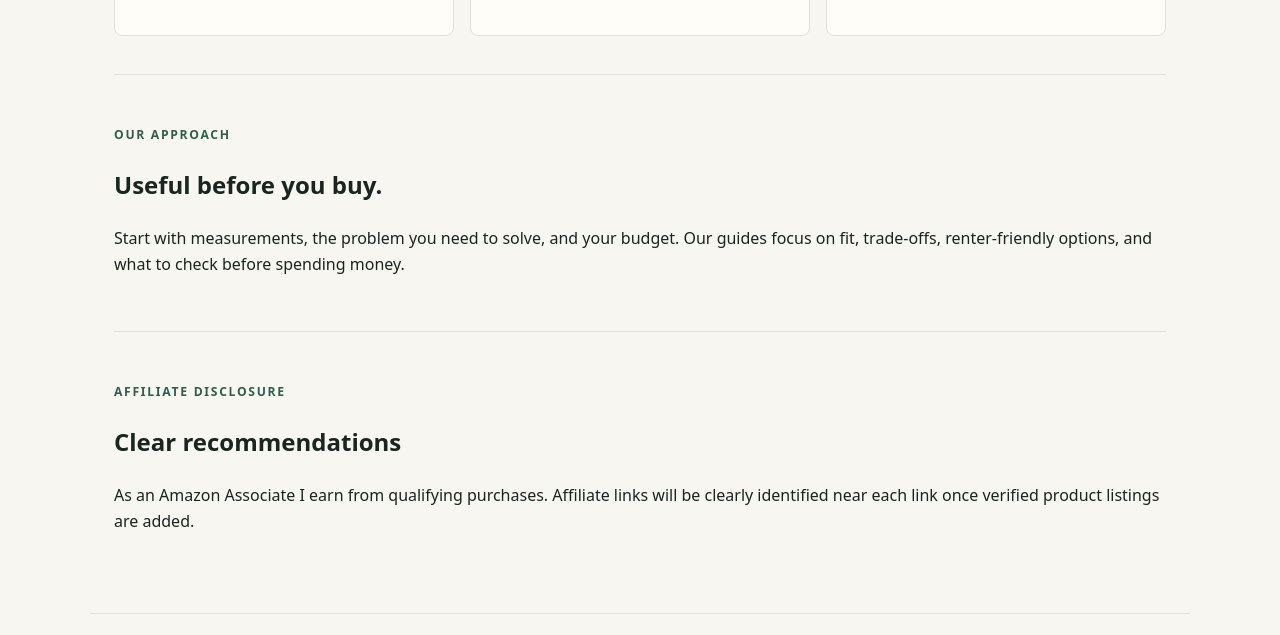
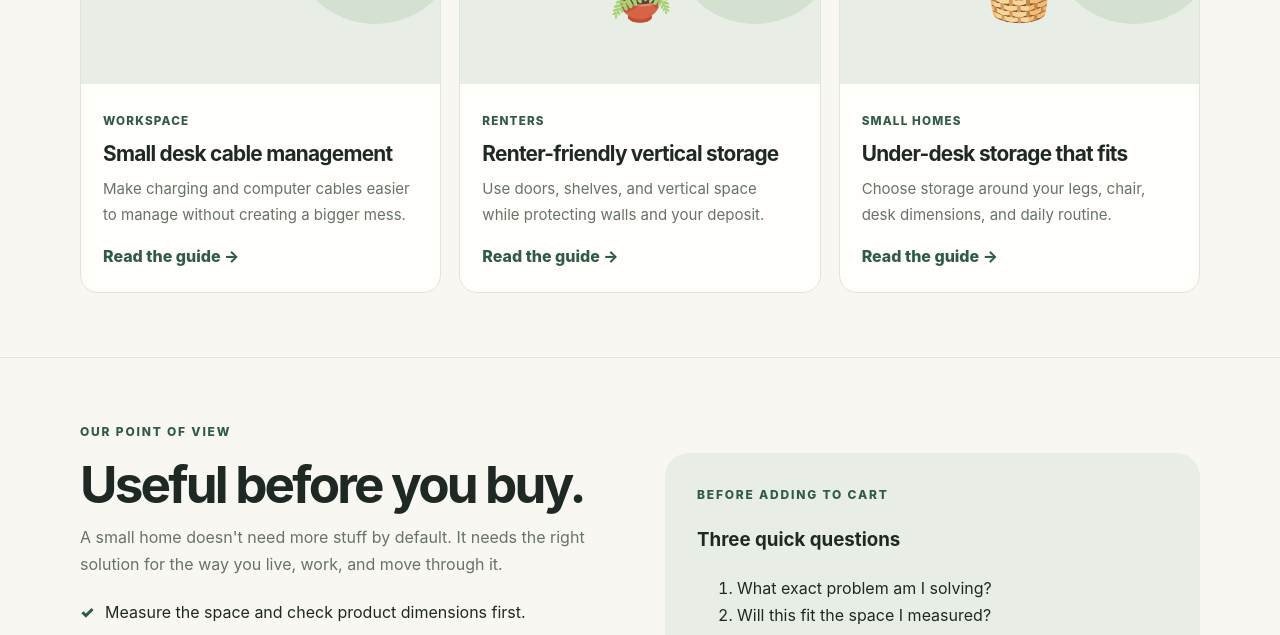
Before and after one commit to pc-xiaolong/nestora, a plain HTML site: page index.html in a window 1280 px wide. Shown: the part 1085-1720 px from the top of the page. Drawn offline with Linux system fonts and the light colour scheme.

Commit message:
Build polished Nestora affiliate homepage

```diff
--- a/index.html
+++ b/index.html
@@ -2,24 +2,25 @@
 <html lang="en">
 <head>
 <meta charset="utf-8"><meta name="viewport" content="width=device-width, initial-scale=1">
-<title>Nestora | Make every space work smarter</title>
-<meta name="description" content="Practical ideas for organizing small homes and making compact workspaces work smarter.">
-<style>
-:root{color-scheme:light;--ink:#182521;--muted:#5c6b65;--paper:#f7f6f0;--green:#315d4d;--line:#dce3db}
-*{box-sizing:border-box}body{margin:0;background:var(--paper);color:var(--ink);font:16px/1.65 system-ui,-apple-system,Segoe UI,sans-serif}
-header,main,footer{max-width:1100px;margin:auto;padding:24px}header{display:flex;justify-content:space-between;align-items:center;border-bottom:1px solid var(--line)}a{color:var(--green)}.brand{font-weight:800;font-size:1.35rem;text-decoration:none;letter-spacing:-.04em}nav{display:flex;gap:20px}nav a{text-decoration:none}.hero{padding:88px 24px 72px;max-width:900px}.eyebrow{text-transform:uppercase;letter-spacing:.14em;font-size:.76rem;font-weight:800;color:var(--green)}h1{font-size:clamp(2.7rem,8vw,5.5rem);line-height:1.02;letter-spacing:-.065em;margin:.2em 0}h1 em{color:var(--green)}.hero p:not(.eyebrow){max-width:650px;color:var(--muted);font-size:1.2rem}.button{display:inline-block;background:var(--green);color:white;padding:12px 20px;border-radius:6px;text-decoration:none;font-weight:700;margin-top:12px}.section{border-top:1px solid var(--line);padding:38px 0}.grid{display:grid;grid-template-columns:repeat(auto-fit,minmax(230px,1fr));gap:16px}.card{border:1px solid var(--line);background:#fffdf8;padding:22px;border-radius:8px}.card h3{line-height:1.25}.muted{color:var(--muted)}footer{border-top:1px solid var(--line);color:var(--muted);font-size:.9rem}footer a{margin-right:16px}@media(max-width:600px){header{align-items:flex-start;gap:12px;flex-direction:column}nav{gap:14px}.hero{padding-top:54px}}
-</style>
+<title>Nestora — Make Every Space Work Smarter</title>
+<meta name="description" content="Practical small-space living advice, home organization ideas, and thoughtful buying guides for compact homes and workspaces.">
+<meta name="theme-color" content="#f8f7f2">
+<link rel="canonical" href="https://nesstora.pages.dev/">
+<link rel="stylesheet" href="/assets/styles.css">
+<script defer src="/assets/site.js"></script>
 </head>
 <body>
-<header><a class="brand" href="/">Nestora</a><nav aria-label="Main navigation"><a href="#guides">Guides</a><a href="#about">About</a><a href="#disclosure">Disclosure</a></nav></header>
+<header class="site-header"><div class="wrap header-inner"><a class="brand" href="/" aria-label="Nestora home"><span class="brand-mark">N</span>Nestora</a><button class="nav-toggle" data-nav-toggle aria-expanded="false" aria-controls="main-nav">Menu</button><nav class="nav" id="main-nav" data-nav aria-label="Main navigation"><a href="/#guides">Guides</a><a href="/#method">Our approach</a><a href="/about.html">About</a><a href="/disclosure.html">Disclosure</a><a class="nav-cta" href="/#guides">Explore guides</a></nav></div></header>
 <main>
-<section class="hero"><p class="eyebrow">Small home. Smarter setup.</p><h1>Make your space work <em>smarter.</em></h1><p>Practical, renter-aware ideas for compact homes, tiny desks, and everyday clutter—without pretending every product works for everyone.</p><a class="button" href="#guides">Explore the guides ↓</a></section>
-<section id="guides" class="section"><p class="eyebrow">The field guide</p><h2>Start with a real problem</h2><p class="muted">Specific answers for small spaces—not endless product lists.</p><div class="grid">
-<article class="card"><p class="eyebrow">01 / Workspace</p><h3>Small desk cable management</h3><p>Reduce cable clutter safely, whether you rent or can drill into your desk.</p></article>
-<article class="card"><p class="eyebrow">02 / Renters</p><h3>Renter-friendly vertical storage</h3><p>Use walls and doors more effectively while respecting your lease and deposit.</p></article>
-<article class="card"><p class="eyebrow">03 / Small homes</p><h3>Under-desk storage</h3><p>Choose storage that fits your chair, legs, cables, and actual daily routine.</p></article>
-</div></section>
-<section id="about" class="section"><p class="eyebrow">Our approach</p><h2>Useful before you buy.</h2><p>Start with measurements, the problem you need to solve, and your budget. Our guides focus on fit, trade-offs, renter-friendly options, and what to check before spending money.</p></section>
-<section id="disclosure" class="section"><p class="eyebrow">Affiliate disclosure</p><h2>Clear recommendations</h2><p>As an Amazon Associate I earn from qualifying purchases. Affiliate links will be clearly identified near each link once verified product listings are added.</p></section>
-</main><footer><a class="brand" href="/">Nestora</a><p>Make Every Space Work Smarter.</p><p>Independent publisher. Product availability, prices, and terms can change.</p></footer>
+<section class="wrap hero"><div><p class="eyebrow">A calmer home starts with a better plan</p><h1>Make every space work <em>smarter.</em></h1><p class="hero-copy">Practical, renter-aware ideas for compact homes, tiny desks, and everyday clutter. Start with what you need, measure what you have, and buy only what makes your space work better.</p><div class="actions"><a class="button" href="#guides">Explore the guides <span aria-hidden="true">↗</span></a><a class="button secondary" href="/about.html">How Nestora works</a></div><div class="trust-row"><span>Useful before you buy</span><span>Small-space focused</span><span>Clear disclosures</span></div></div><div class="hero-art" role="img" aria-label="Illustration of a calm, organized small home"><div class="art-note"><strong>A place for what matters.</strong><span>Less clutter. Better flow. Smarter choices.</span></div></div></section>
+<section class="section" id="guides"><div class="wrap"><div class="section-head"><div><p class="eyebrow">The Nestora field guide</p><h2>Start with a real problem.</h2><p class="section-intro">Focused advice for common small-space challenges—not endless lists of products you don't need.</p></div><a class="text-link" href="/guides/">Browse all guides →</a></div><div class="cards">
+<article class="guide-card"><div class="card-visual" aria-hidden="true"><span class="visual-icon">〰️</span></div><div class="card-body"><span class="tag">Workspace</span><h3>Small desk cable management</h3><p>Make charging and computer cables easier to manage without creating a bigger mess.</p><a class="card-link" href="/guides/small-desk-cable-management.html">Read the guide →</a></div></article>
+<article class="guide-card"><div class="card-visual" aria-hidden="true"><span class="visual-icon">🪴</span></div><div class="card-body"><span class="tag">Renters</span><h3>Renter-friendly vertical storage</h3><p>Use doors, shelves, and vertical space while protecting walls and your deposit.</p><a class="card-link" href="/guides/renter-friendly-vertical-storage.html">Read the guide →</a></div></article>
+<article class="guide-card"><div class="card-visual" aria-hidden="true"><span class="visual-icon">🧺</span></div><div class="card-body"><span class="tag">Small homes</span><h3>Under-desk storage that fits</h3><p>Choose storage around your legs, chair, desk dimensions, and daily routine.</p><a class="card-link" href="/guides/under-desk-storage.html">Read the guide →</a></div></article>
+</div></div></section>
+<section class="section" id="method"><div class="wrap split"><div><p class="eyebrow">Our point of view</p><h2>Useful before you buy.</h2><p class="section-intro">A small home doesn't need more stuff by default. It needs the right solution for the way you live, work, and move through it.</p><ul class="check-list"><li>Measure the space and check product dimensions first.</li><li>Compare installation, stability, materials, and return terms.</li><li>Look for trade-offs, not exaggerated promises.</li><li>Know when a low-cost adjustment is enough.</li></ul><p><a class="text-link" href="/about.html">Read our editorial approach →</a></p></div><div class="soft-panel"><p class="eyebrow">Before adding to cart</p><h3>Three quick questions</h3><ol><li>What exact problem am I solving?</li><li>Will this fit the space I measured?</li><li>Is there a simpler option I already own?</li></ol><p class="muted">Our guides are designed to help you answer these before spending.</p></div></div></section>
+<section class="section"><div class="wrap"><div class="section-head"><div><p class="eyebrow">A simple process</p><h2>Shop with a little more confidence.</h2></div></div><div class="steps"><article class="step"><span class="step-num">STEP 01</span><h3>Understand the space</h3><p>Measure width, height, depth, clearances, and anything that needs to stay accessible.</p></article><article class="step"><span class="step-num">STEP 02</span><h3>Compare the trade-offs</h3><p>Consider installation, durability, portability, price, and whether it suits a rental.</p></article><article class="step"><span class="step-num">STEP 03</span><h3>Check current details</h3><p>Confirm fit, availability, price, delivery, and return conditions on the retailer's page.</p></article></div></div></section>
+<section class="section"><div class="wrap"><div class="newsletter"><div><h2>Better spaces, one decision at a time.</h2><p>Explore our practical guides and build a setup that works for your home, your habits, and your budget.</p></div><a class="button" href="#guides">Find your next guide →</a></div><p class="disclosure" style="margin-top:20px">Disclosure: As an Amazon Associate, we may earn from qualifying purchases. This does not increase the price you pay. See our <a href="/disclosure.html">affiliate disclosure</a>.</p></div></section>
+</main>
+<footer class="site-footer"><div class="wrap"><div class="footer-top"><div><a class="brand" href="/"><span class="brand-mark">N</span>Nestora</a><p class="footer-copy">Make Every Space Work Smarter. Thoughtful guidance for compact homes, calmer desks, and better everyday organization.</p><label class="market-picker">Shopping marketplace <select data-market-select aria-label="Choose your Amazon marketplace"><option value="ae">UAE</option><option value="uk">United Kingdom</option><option value="us">United States</option></select></label></div><div class="footer-links"><a href="/guides/">Guides</a><a href="/about.html">About</a><a href="/disclosure.html">Affiliate disclosure</a><a href="/privacy.html">Privacy</a><a href="/terms.html">Terms</a></div></div><div class="copyright">© <span id="year">2026</span> Nestora. Independent publisher. Product availability, prices, and retailer terms can change. <span data-market-label>United Arab Emirates</span> marketplace links are selected by you.</div></div></footer>
 </body></html>
```
